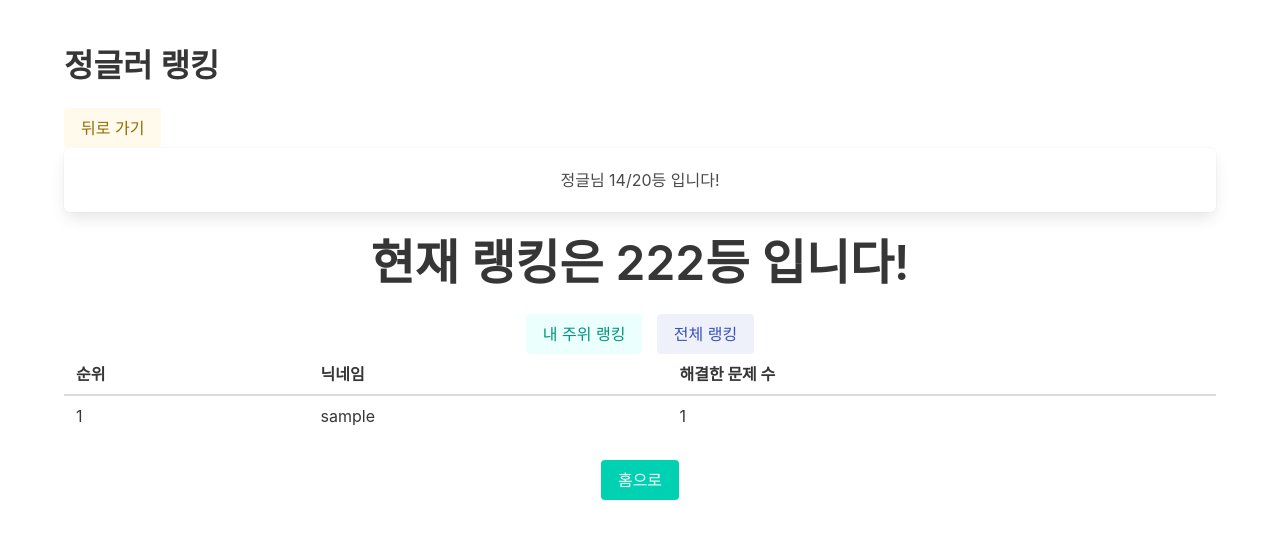
After one commit to pwerty/jungleExpress, a Flask app: page /ranking in a window 1280 px wide. The commit adds this page. Shown: the top 547 px of the page. Run offline with Flask 3, Linux system fonts and the light colour scheme; a database or web service that is not in the repository returns one stand-in record (values such as "Sample title").

Commit message:
랭킹 페이지 구현 - 와이어프레임에 따른 인터페이스 구현
문제 발생
- home으로 page 이동 시 로그인 해제됨

```diff
--- a/app.py
+++ b/app.py
@@ -9,9 +9,9 @@ import datetime
 import hashlib
 
 ca = certifi.where()
-client = MongoClient('localhost', 27017)
+client = MongoClient('mongodb://localhost:27017/')
 # 실제 배포 때는 일부 수정이 필요
-db = client.realjungle
+db = client['realjungle']
 
 SECRET_KEY = 'JUNGLE'
 
@@ -108,5 +108,11 @@ def api_valid():
         return jsonify({'result': 'fail', 'msg': '로그인 정보가 존재하지 않습니다.'})
 
 
+@app.route('/ranking')
+def ranking():
+    # user 컬렉션에서 모든 사용자의 정보를 가져옵니다
+    users = list(db.user.find({}, {'_id': 0, 'pw': 0}))  # 비밀번호는 제외
+    return render_template('ranking.html', users=users)
+
 if __name__ == '__main__':
     app.run('0.0.0.0', port=5001, debug=True)
--- a/templates/index.html
+++ b/templates/index.html
@@ -31,6 +31,10 @@
             {
                 window.location.href='/login'
             }
+            function ranking()
+            {
+                window.location.href='/ranking'
+            }
         </script>
     </head>
 
@@ -46,7 +50,7 @@
         {% else %}
         <p>안녕하세요 {{ nickname }} 님!!</p>
         <button class="button is-primary" onclick="">문제 풀기</button>
-        <button class="button is-primary" onclick="">랭킹</button>
+        <button class="button is-primary" onclick="ranking()">랭킹</button>
         <button class="button is-primary" onclick="logout()">로그아웃</button>
         {% endif %}
     </div>
--- /dev/null
+++ b/templates/ranking.html
@@ -0,0 +1,46 @@
+<!DOCTYPE html>
+<html lang="en">
+<head>
+    <meta charset="UTF-8">
+    <meta name="viewport" content="width=device-width, initial-scale=1.0">
+    <title>Ranking</title>
+    <link rel="stylesheet" href="https://cdn.jsdelivr.net/npm/bulma@0.9.1/css/bulma.min.css">
+</head>
+<body>
+    <div class="section">
+        <div class="container">
+            <h1 class="title">정글러 랭킹</h1>
+            <button class="button is-warning is-light" onclick="window.location.href='/'">뒤로 가기</button>
+            <div class="box has-text-centered">정글님 14/20등 입니다!</div>
+            <h1 class="title is-1 has-text-centered">현재 랭킹은 222등 입니다!</h1>
+
+            <div class="has-text-centered">
+                <button class="button is-primary is-light" style="margin-right: 10px">내 주위 랭킹</button>
+                <button class="button is-link is-light">전체 랭킹</button>
+            </div>
+
+            <table class="table is-fullwidth">
+                <thead>
+                    <tr>
+                        <th>순위</th>
+                        <th>닉네임</th>
+                        <th>해결한 문제 수</th>
+                    </tr>
+                </thead>
+                <tbody>
+                    {% for user in users %}
+                    <tr>
+                        <td>{{ loop.index }}</td>
+                        <td>{{ user.nick }}</td>
+                        <td>{{ user.problemList.count(true) }}</td>
+                    </tr>
+                    {% endfor %}
+                </tbody>
+            </table>
+            <div class="has-text-centered">
+                <button class="button is-primary" onclick="window.location.href='/'">홈으로</button>
+            </div>
+        </div>
+    </div>
+</body>
+</html>
```
